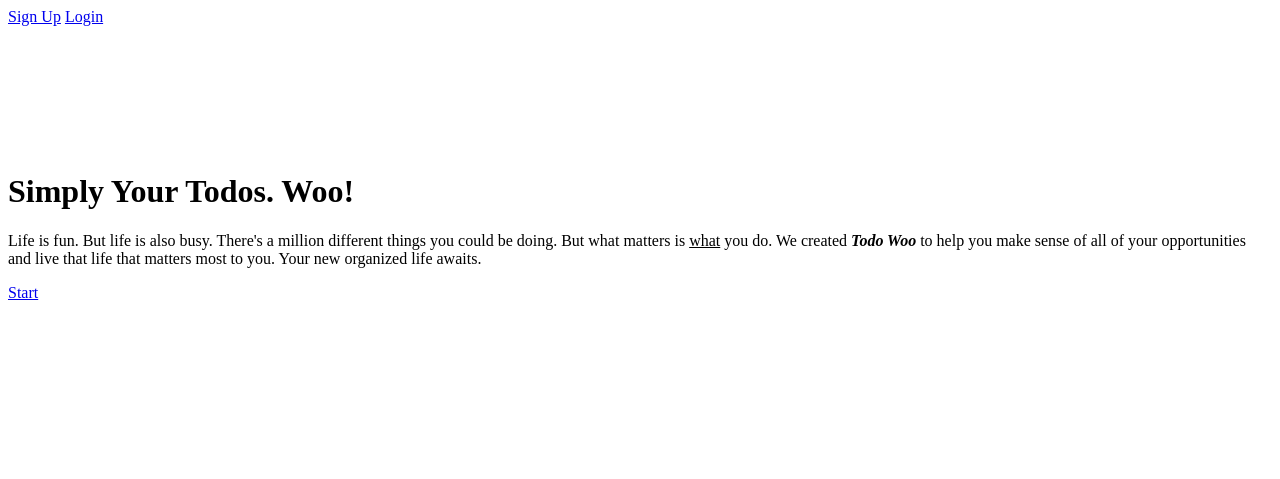
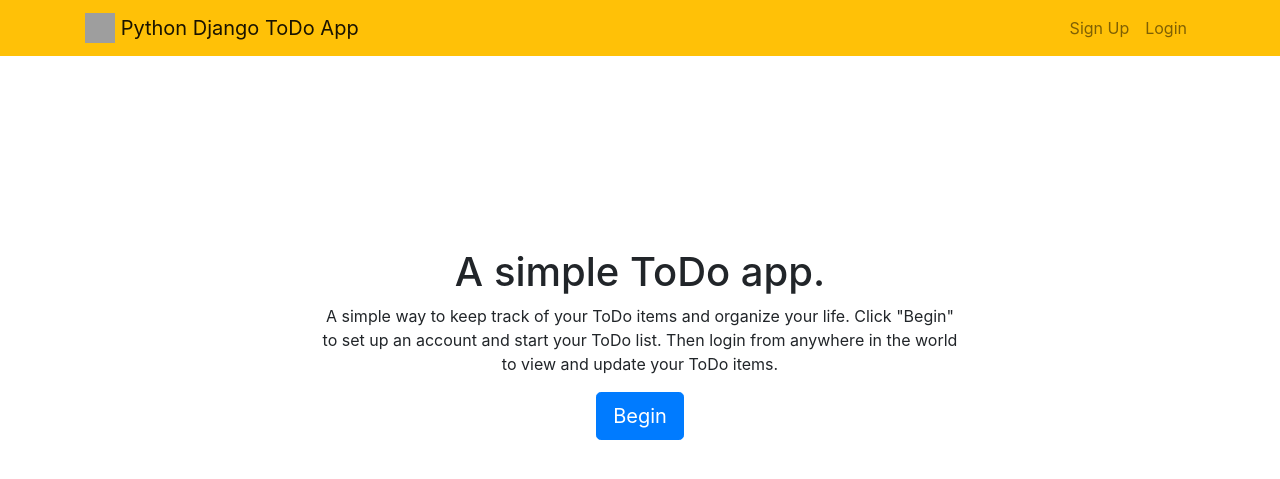
Before and after one commit to karateking007/TodoApp, a Django app: page / in a window 1280 px wide. Shown: the top 479 px of the page. Run offline with Django 3.2, Linux system fonts and the light colour scheme; some libraries are stand-ins or nearby versions; grey boxes are pictures that could not be loaded.

Commit message:
Updated Static

```diff
--- a/todo/templates/todo/base.html
+++ b/todo/templates/todo/base.html
@@ -1,32 +1,74 @@
+{% load static %}
+<!doctype html>
+<html lang="en">
+<head>
+    <!-- Required meta tags -->
+    <meta charset="utf-8">
+    <meta name="viewport" content="width=device-width, initial-scale=1, shrink-to-fit=no">
 
-{% if user.is_authenticated %}
+    <!-- Bootstrap CSS -->
+    <link rel="stylesheet" href="https://stackpath.bootstrapcdn.com/bootstrap/4.4.1/css/bootstrap.min.css" integrity="sha384-Vkoo8x4CGsO3+Hhxv8T/Q5PaXtkKtu6ug5TOeNV6gBiFeWPGFN9MuhOf23Q9Ifjh" crossorigin="anonymous">
 
-Logged in as {{ user.username }}
+    <link rel="icon" type="image/png"  href="{% static 'check.png' %}">
+    <title>Python Django ToDo App</title>
+</head>
 
-<br>
-<br>
+<body>
+<nav class="navbar navbar-expand-md navbar-light bg-warning">
+<div class="container">
+    <a class="navbar-brand" href="{% url 'home' %}">
+         <img src="{% static 'todo/logo.png' %}" width="30" height="30" class="d-inline-block align-top">
+        <span>Python Django ToDo App</span>
+    </a>
+    <button class="navbar-toggler" type="button" data-toggle="collapse" data-target="#navbarNav" aria-controls="navbarNav" aria-expanded="false" aria-label="Toggle navigation">
+        <span class="navbar-toggler-icon"></span>
+    </button>
+    <div class="collapse navbar-collapse" id="navbarNav">
+    {% if user.is_authenticated %}
+        <ul class="navbar-nav mr-auto">
 
-<a href="{% url 'createtodo' %}">Create</a>
-<a href="{% url 'currenttodos' %}">Current</a>
-<a href="{% url 'completedtodos' %}">Completed</a>
+                <li class="nav-item {{ current }}">
+                    <a class="nav-link" href="{% url 'currenttodos' %}">Current</a>
+                </li>
+                <li class="nav-item {{ completed }}">
+                    <a class="nav-link" href="{% url 'completedtodos' %}">Completed</a>
+                </li>
+                <li class="nav-item {{ create }}">
+                    <a class="nav-link" href="{% url 'createtodo' %}">Create</a>
+                </li>
 
+        </ul>
+    {% endif %}
+    <ul class="navbar-nav ml-auto">
+            {% if user.is_authenticated %}
+                <li class="nav-item">
+                    <a href="#" onclick="$('#signOutBtn').click()" class="nav-link">Logout</a>
+                    <form style='display: none;' method="POST" action="{% url 'logoutuser' %}">
+                        {% csrf_token %}
+                        <button id="signOutBtn" type="submit">Logout</button>
+                    </form>
+                </li>
+            {% else %}
+                <li class="nav-item">
+                    <a class="nav-link" href="{% url 'signupuser' %}">Sign Up</a>
+                </li>
+                <li class="nav-item">
+                    <a class="nav-link" href="{% url 'loginuser' %}">Login</a>
+                </li>
+            {% endif %}
+        </ul>
+    </div>
+</div>
+</nav>
 
-<br>
-<br>
+<div class="container">
+{% block content %}{% endblock %}
+</div>
 
-<form action="{% url 'logoutuser' %}" method="POST">
-  {% csrf_token %}
-<button type="submit">Logout</button>
-</form>
-
-{% else %}
-
-<a href="{% url 'signupuser' %}">Sign Up</a>
-<a href="{% url 'loginuser' %}">Login</a>
-
-{% endif %}
-<br>
-<br>
-
-{% block content %}
-{% endblock %}
+<!-- Optional JavaScript -->
+<!-- jQuery first, then Popper.js, then Bootstrap JS -->
+<script src="https://code.jquery.com/jquery-3.4.1.slim.min.js" integrity="sha384-J6qa4849blE2+poT4WnyKhv5vZF5SrPo0iEjwBvKU7imGFAV0wwj1yYfoRSJoZ+n" crossorigin="anonymous"></script>
+<script src="https://cdn.jsdelivr.net/npm/popper.js@1.16.0/dist/umd/popper.min.js" integrity="sha384-Q6E9RHvbIyZFJoft+2mJbHaEWldlvI9IOYy5n3zV9zzTtmI3UksdQRVvoxMfooAo" crossorigin="anonymous"></script>
+<script src="https://stackpath.bootstrapcdn.com/bootstrap/4.4.1/js/bootstrap.min.js" integrity="sha384-wfSDF2E50Y2D1uUdj0O3uMBJnjuUD4Ih7YwaYd1iqfktj0Uod8GCExl3Og8ifwB6" crossorigin="anonymous"></script>
+</body>
+</html>
--- a/todo/templates/todo/home.html
+++ b/todo/templates/todo/home.html
@@ -10,9 +10,11 @@
 <div class="row justify-content-center mt-5">
         <div class="col-md-7 text-center">
 
-                 <h1>Simply Your Todos. Woo!</h1>
-            <p>Life is fun. But life is also busy. There's a million different things you could be doing. But what matters is <u>what</u> you do. We created <b><i>Todo Woo</i></b> to help you make sense of all of your opportunities and live that life that matters most to you. Your new organized life awaits.</p>
-        <a role="button" class="btn btn-primary btn-lg" href="{% url 'signupuser' %}">Start</a>
+                 <h1>A simple ToDo app.</h1>
+            <p>A simple way to keep track of your ToDo items and organize your
+              life. Click "Begin" to set up an account and start your ToDo list.
+              Then login from anywhere in the world to view and update your ToDo items.</p>
+        <a role="button" class="btn btn-primary btn-lg" href="{% url 'signupuser' %}">Begin</a>
         </div>
     </div>
 
--- a/todowoo/urls.py
+++ b/todowoo/urls.py
@@ -16,6 +16,7 @@ Including another URLconf
 from django.contrib import admin
 from django.urls import path
 from todo import views
+from django.contrib.staticfiles.urls import staticfiles_urlpatterns
 
 urlpatterns = [
     path('admin/', admin.site.urls),
@@ -30,3 +31,5 @@ urlpatterns = [
     path('todo/<int:todo_pk>/complete', views.completetodo, name='completetodo'),
     path('todo/<int:todo_pk>/delete', views.deletetodo, name='deletetodo'),
 ]
+
+urlpatterns += staticfiles_urlpatterns()
```
Also changed, not shown: todowoo/settings.py (+6 -2 lines), 1 other file.
